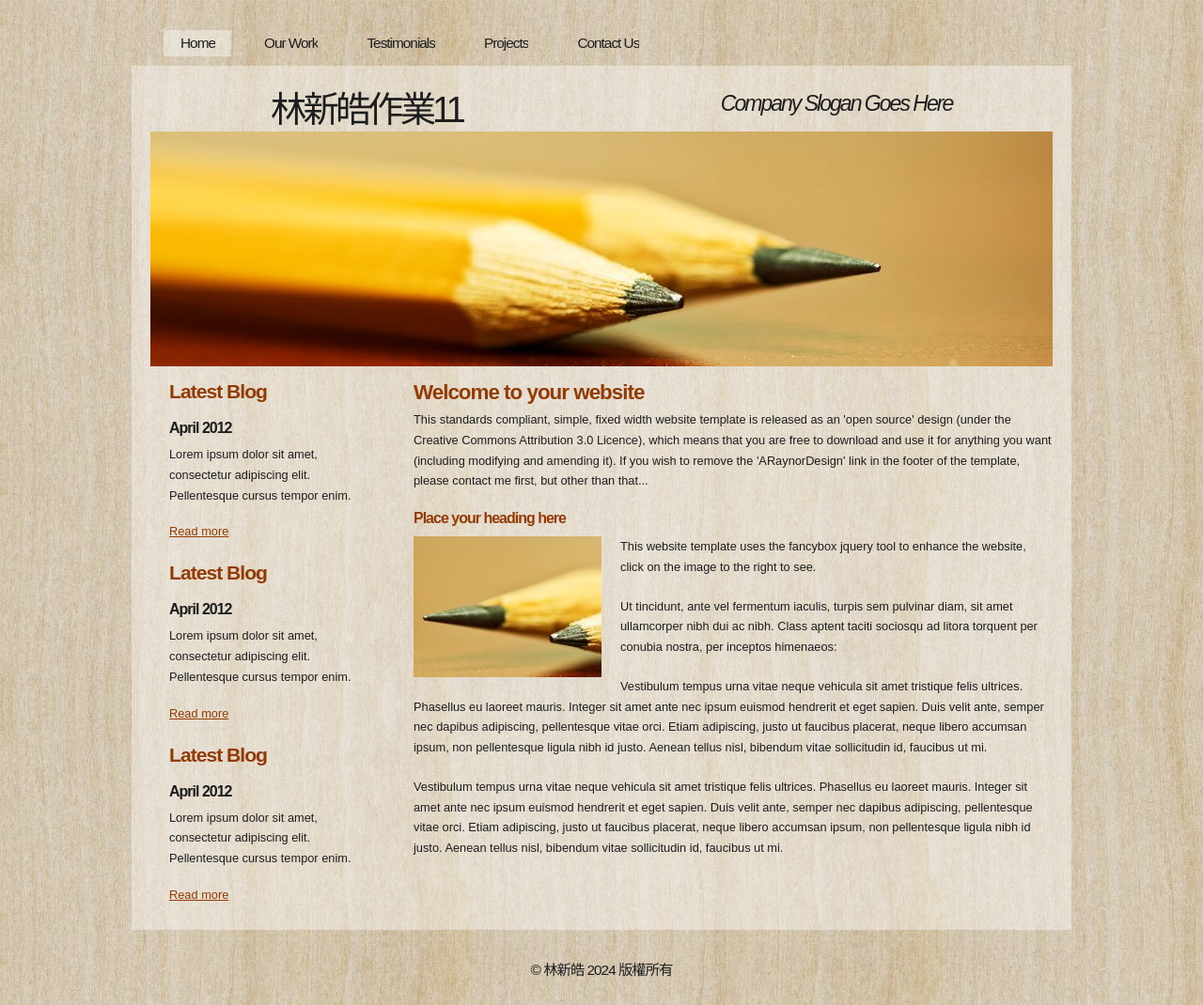
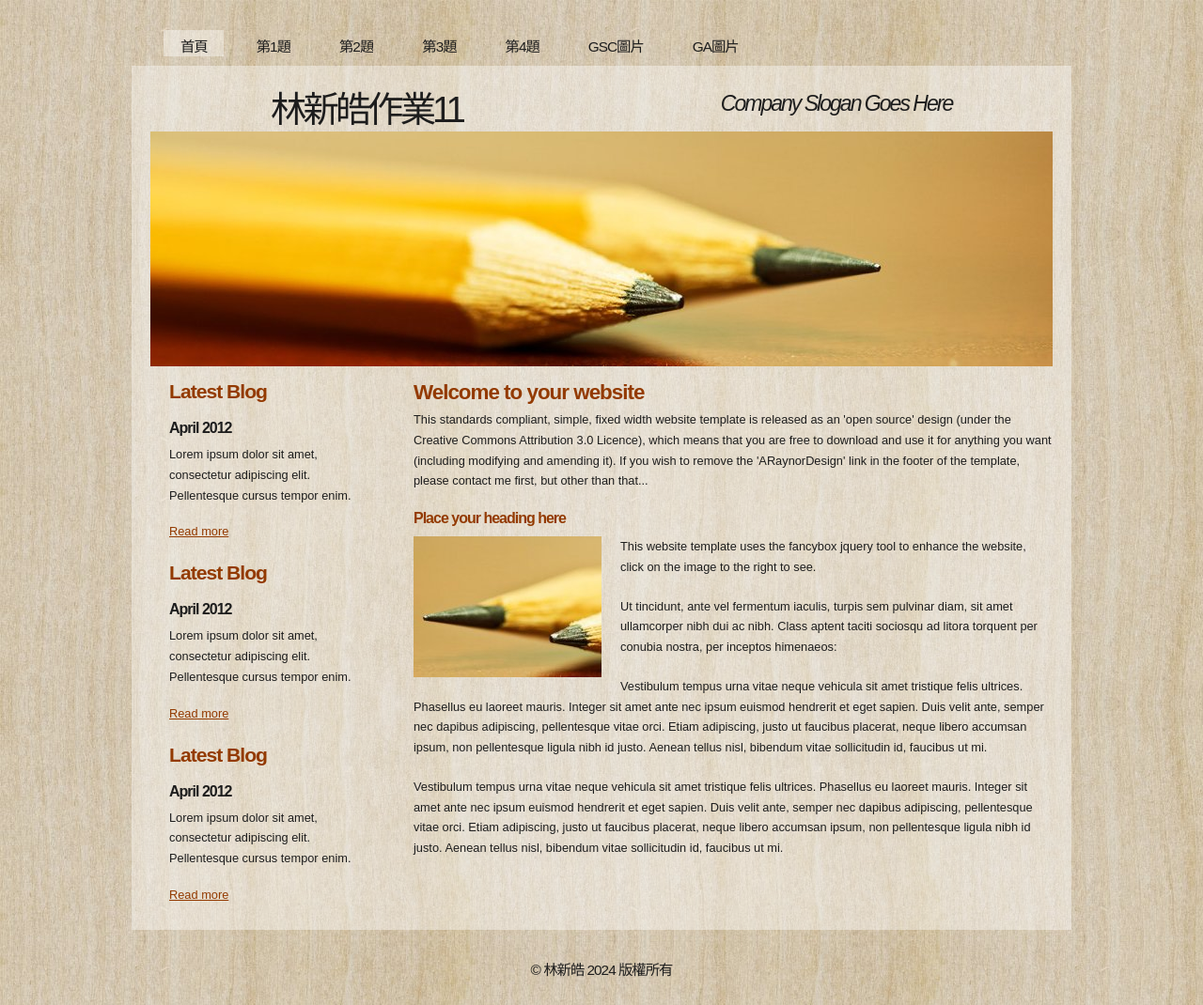
Before and after one commit to howard920126/hw11, a plain HTML site: page index.html in a window 1280 px wide. Shown: the whole page at 94% size. Drawn offline with Linux system fonts and the light colour scheme.

Commit message:
Add files via upload

```diff
--- a/index.html
+++ b/index.html
@@ -31,12 +31,13 @@
   <div id="main">
 	<div id="menubar">
       <ul class="lavaLampWithImage" id="lava_menu">
-        <li class="current"><a href="index.html">Home</a></li>
-        <li><a href="ourwork.html">Our Work</a></li>
-        <li><a href="testimonials.html">Testimonials</a></li>
-        <li><a href="projects.html">Projects</a></li>
-        <li><a href="contact.html">Contact Us</a></li>
-      </ul>
+        <li class="current"><a href="index.html">首頁</a></li>
+        <li><a href="a1.html">第1題</a></li>
+        <li><a href="a2.html">第2題</a></li>
+        <li><a href="a3.html">第3題</a></li>
+        <li><a href="a4.html">第4題</a></li>
+        <li><a href="a5.html">GSC圖片</a></li>
+        <li><a href="a6.html">GA圖片</a></li>
 	</div><!--close menubar-->
 	<div id="site_content">
 	  <div id="header">
```
